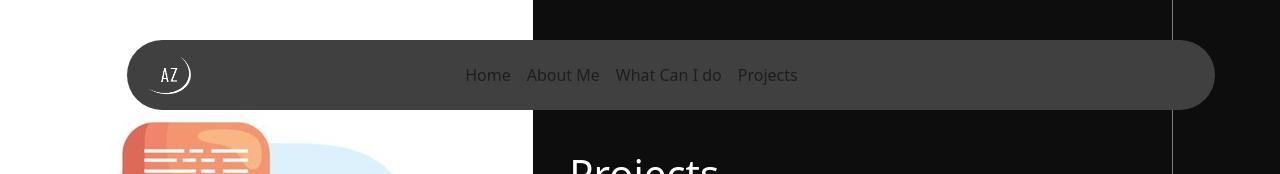
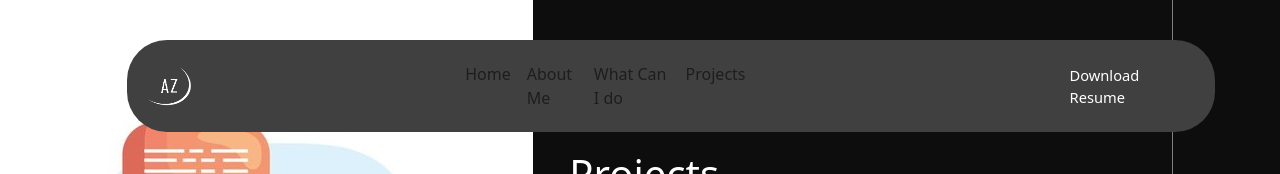
Before and after one commit to ashwagzabani/Portfolio, a React (Create React App) app in the folder portfolio/: page /Projects in a window 1280 px wide. Shown: the top 174 px of the page. Built offline with nearby package versions, Linux system fonts and the light colour scheme; a web font is replaced by a local one.

Commit message:
allow to fownload resume

```diff
--- a/portfolio/src/App.css
+++ b/portfolio/src/App.css
@@ -10,6 +10,16 @@
   background-color: #404040;
   border-radius: 2.5em;
   padding: 20px;
+}
+
+.resume-btn{
+  text-decoration: none;
+  color: #ffffff;
+  border: 1px solid #404040;
+  border-radius: 2.5em;
+  padding: 15px;
+  font-size: 11pt;
+  margin-left: 300px;
 }
 
 .center-side{
--- a/portfolio/src/App.js
+++ b/portfolio/src/App.js
@@ -41,6 +41,7 @@ function App() {
                 <Link to="/Projects" class="nav-link">Projects</Link>
               </li>
             </ul>
+            <a className="resume-btn" href="/Ashwag Ahmad Zabani - Software Engineer.pdf" download>Download Resume</a>
           </div>
         </nav>
 
--- a/portfolio/src/components/Projects.js
+++ b/portfolio/src/components/Projects.js
@@ -1,5 +1,6 @@
 import React, { Component } from 'react';
 import '../style/Projects.css'
+import logo from '../logo.png'
 
 class Projects extends Component {
     render() {
```
Also changed, not shown: 1 other file (tests, documents, lock files or other folders).
